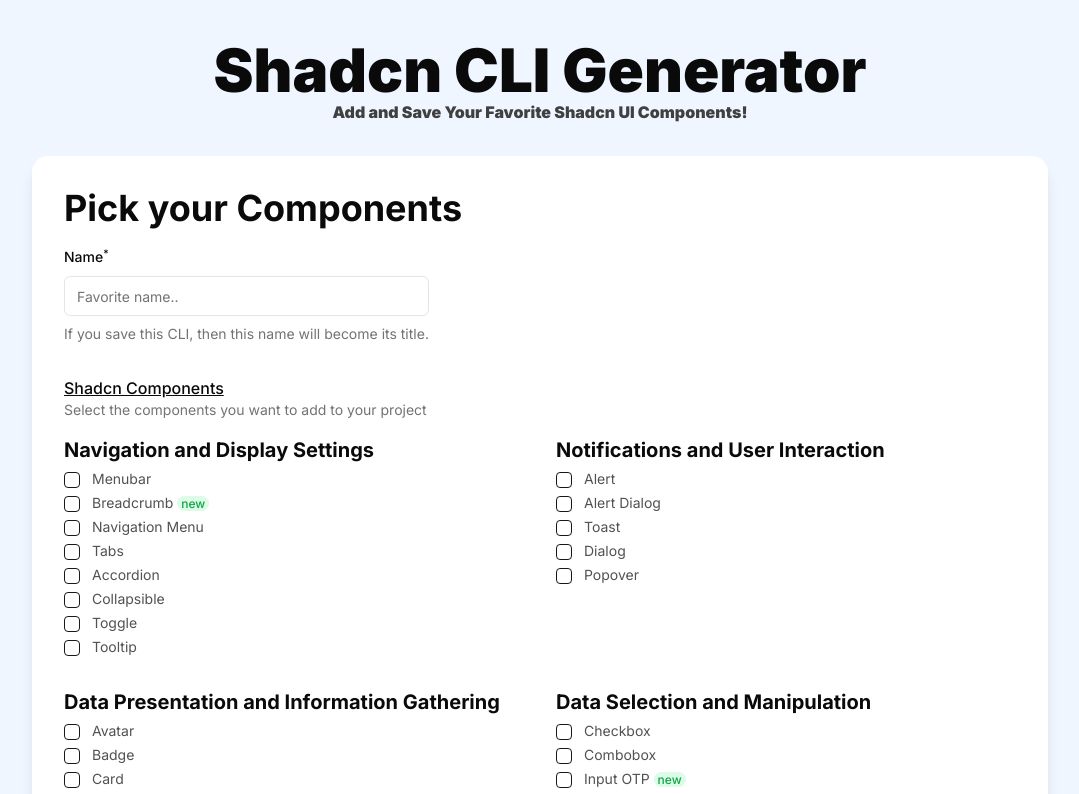
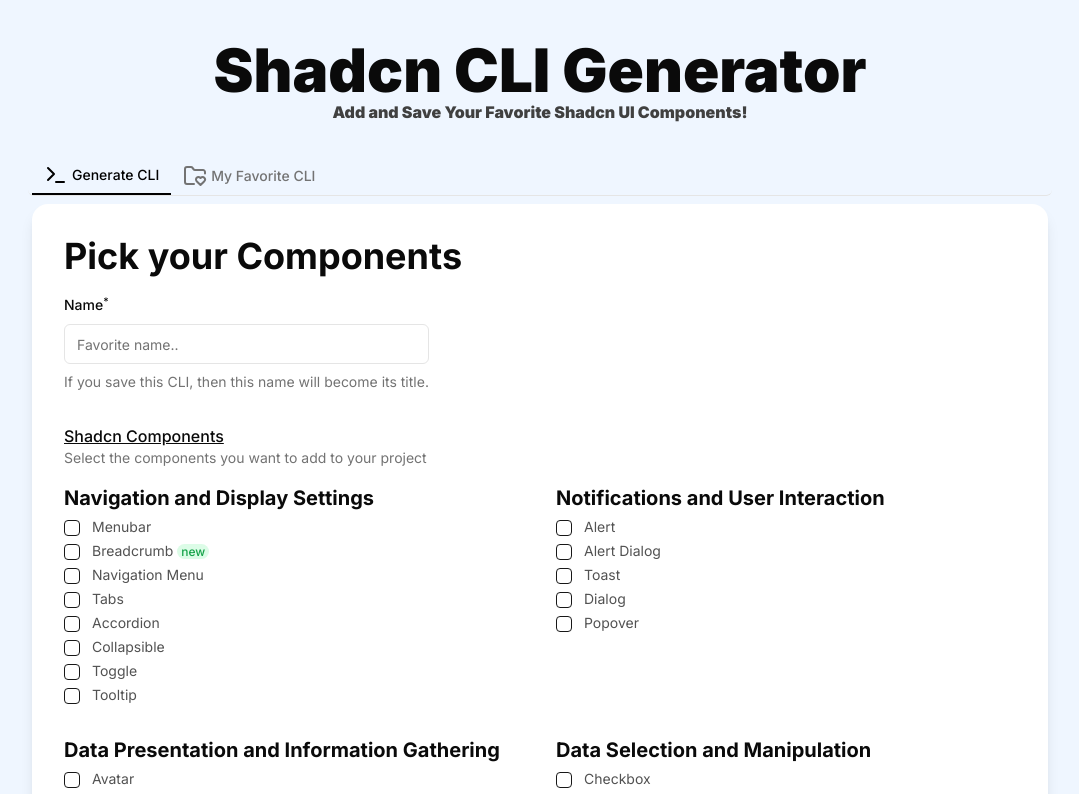
Before and after one commit to agusTrih/Shadcn-cli-generator, a Next.js app: page / in a window 1280 px wide. Shown: the top 794 px of the page, without its empty margins (100-1179 px from the left). Built offline with nearby package versions, Linux system fonts and the light colour scheme.

Commit message:
fix: favorite cli displayed

```diff
--- a/package.json
+++ b/package.json
@@ -14,6 +14,7 @@
     "@radix-ui/react-dialog": "^1.0.5",
     "@radix-ui/react-label": "^2.0.2",
     "@radix-ui/react-slot": "^1.0.2",
+    "@radix-ui/react-tabs": "^1.0.4",
     "@tailwindcss/typography": "^0.5.12",
     "class-variance-authority": "^0.7.0",
     "clsx": "^2.1.0",
--- a/src/app/layout.tsx
+++ b/src/app/layout.tsx
@@ -18,7 +18,7 @@
 	return (
 		<html lang='en'>
 			<body className={inter.className}>{children}</body>
-			<Toaster />
+			<Toaster richColors />
 		</html>
 	);
 }
--- a/src/app/page.tsx
+++ b/src/app/page.tsx
@@ -1,5 +1,4 @@
-import FormGenerateCode from "@/components/FormGenerateCode";
-import Image from "next/image";
+import TabsHome from "@/components/TabsHome";
 
 export default function Home() {
 	return (
@@ -12,6 +11,7 @@
 					<p className='text-base font-black text-center mb-4 text-neutral-700'>
 						Add and Save Your Favorite Shadcn UI Components!
 					</p>
+
 					{/* <div className='prose max-w-full  prose-p:text-neutral-400 text-sm'>
 						<p>
 							Shadcn Component CLI Hub is your go-to platform for discovering,
@@ -23,12 +23,9 @@
 							Component CLI Hub!
 						</p>
 					</div> */}
-				</div>
+				</div>{" "}
+				<TabsHome />
 				{/* section form */}
-				<div className='  bg-white p-4 md:p-8 mx-1 rounded-2xl shadow-lg'>
-					<h2 className='mb-4 text-4xl font-bold'> Pick your Components</h2>
-					<FormGenerateCode />
-				</div>
 			</div>
 		</div>
 	);
--- /dev/null
+++ b/src/components/FavoriteCli.tsx
@@ -0,0 +1,49 @@
+"use client";
+
+import { KEY_NAME } from "@/constant";
+import useCopyToClipboard from "@/hooks/useCopyToClipboard";
+import { getLocalStorage } from "@/lib/utils";
+import { DataStored } from "@/types";
+import { CheckCircle, Copy, X } from "lucide-react";
+import { FC } from "react";
+import { Button } from "./ui/button";
+interface FavoriteCliProps {}
+
+const FavoriteCli: FC<FavoriteCliProps> = ({}) => {
+	const { copyToClipboard, status } = useCopyToClipboard();
+	const data: DataStored[] | [] = getLocalStorage(KEY_NAME) || [];
+	if (!data) return <>Loading..</>;
+	if (!data.length) return <div>Empty data</div>;
+	return (
+		<div className='mx-1'>
+			{data?.map((item) => {
+				return (
+					<div key={item?.name} className='mb-4 p-4 rounded-md bg-background '>
+						<h5 className='font-bold mb-2 text-xl border-b'>{item?.name}</h5>
+						{/* code */}
+						<pre className='bg-neutral-800 text-neutral-50 p-4 rounded-md relative w-full'>
+							<code className='whitespace-break-spaces '>
+								<div className='mr-2'>{item?.cli}</div>
+							</code>
+							<Button
+								type='button'
+								size='sm'
+								className='absolute top-1 right-1 bg-opacity-10 '
+								onClick={() => {
+									copyToClipboard(`${item?.cli}`);
+								}}
+							>
+								<div className='flex gap-x-1 items-center'>
+									<span className='sr-only'>Copy</span>
+									<Copy size={14} />
+								</div>
+							</Button>
+						</pre>
+					</div>
+				);
+			})}
+		</div>
+	);
+};
+
+export default FavoriteCli;
--- /dev/null
+++ b/src/components/TabsHome.tsx
@@ -0,0 +1,34 @@
+import { FC, useState } from "react";
+import FavoriteCli from "@/components/FavoriteCli";
+import FormGenerateCode from "@/components/FormGenerateCode";
+import Image from "next/image";
+import { Tabs, TabsContent, TabsList, TabsTrigger } from "@/components/ui/tabs";
+import { FolderHeartIcon, Terminal } from "lucide-react";
+interface TabsHomeProps {}
+
+const TabsHome: FC<TabsHomeProps> = ({}) => {
+	return (
+		<Tabs defaultValue='cli' className='w-full'>
+			<TabsList>
+				<TabsTrigger value='cli'>
+					<Terminal className='mr-1' /> Generate CLI
+				</TabsTrigger>
+				<TabsTrigger value='love'>
+					<FolderHeartIcon className='mr-1' />
+					My Favorite CLI
+				</TabsTrigger>
+			</TabsList>
+			<TabsContent value='cli'>
+				<div className='  bg-white p-4 md:p-8 mx-1 rounded-2xl shadow-lg'>
+					<h2 className='mb-4 text-4xl font-bold'> Pick your Components</h2>
+					<FormGenerateCode />
+				</div>
+			</TabsContent>
+			<TabsContent value='love'>
+				<FavoriteCli />
+			</TabsContent>
+		</Tabs>
+	);
+};
+
+export default TabsHome;
--- a/src/components/ui/dialog.tsx
+++ b/src/components/ui/dialog.tsx
@@ -38,7 +38,7 @@
 		<DialogPrimitive.Content
 			ref={ref}
 			className={cn(
-				"fixed left-[50%] top-[50%] z-50 grid w-full max-w-xl translate-x-[-50%] translate-y-[-50%] gap-4 border bg-background p-6 shadow-lg duration-200 data-[state=open]:animate-in data-[state=closed]:animate-out data-[state=closed]:fade-out-0 data-[state=open]:fade-in-0 data-[state=closed]:zoom-out-95 data-[state=open]:zoom-in-95 data-[state=closed]:slide-out-to-left-1/2 data-[state=closed]:slide-out-to-top-[48%] data-[state=open]:slide-in-from-left-1/2 data-[state=open]:slide-in-from-top-[48%] sm:rounded-lg",
+				"fixed left-[50%] top-[50%] z-50 grid w-full max-w-[320px] sm:max-w-xl translate-x-[-50%] translate-y-[-50%] gap-4 border bg-background p-4 md:p-6 shadow-lg duration-200 data-[state=open]:animate-in data-[state=closed]:animate-out data-[state=closed]:fade-out-0 data-[state=open]:fade-in-0 data-[state=closed]:zoom-out-95 data-[state=open]:zoom-in-95 data-[state=closed]:slide-out-to-left-1/2 data-[state=closed]:slide-out-to-top-[48%] data-[state=open]:slide-in-from-left-1/2 data-[state=open]:slide-in-from-top-[48%] rounded-lg",
 				className
 			)}
 			{...props}
--- /dev/null
+++ b/src/components/ui/tabs.tsx
@@ -0,0 +1,55 @@
+"use client";
+
+import * as React from "react";
+import * as TabsPrimitive from "@radix-ui/react-tabs";
+
+import { cn } from "@/lib/utils";
+
+const Tabs = TabsPrimitive.Root;
+
+const TabsList = React.forwardRef<
+	React.ElementRef<typeof TabsPrimitive.List>,
+	React.ComponentPropsWithoutRef<typeof TabsPrimitive.List>
+>(({ className, ...props }, ref) => (
+	<TabsPrimitive.List
+		ref={ref}
+		className={cn(
+			"inline-flex h-10 items-center w-full justify-start rounded-md border-b bg-none p-1 text-black ",
+			className
+		)}
+		{...props}
+	/>
+));
+TabsList.displayName = TabsPrimitive.List.displayName;
+
+const TabsTrigger = React.forwardRef<
+	React.ElementRef<typeof TabsPrimitive.Trigger>,
+	React.ComponentPropsWithoutRef<typeof TabsPrimitive.Trigger>
+>(({ className, ...props }, ref) => (
+	<TabsPrimitive.Trigger
+		ref={ref}
+		className={cn(
+			"inline-flex bg-transparent rounded-none items-center justify-center whitespace-nowrap shadow-none  px-3 py-1.5 text-sm font-medium ring-offset-background transition-all focus-visible:outline-none focus-visible:ring-2 focus-visible:ring-ring focus-visible:ring-offset-2 disabled:pointer-events-none disabled:opacity-50 text-muted-foreground data-[state=active]:border-b-2 data-[state=active]:text-black data-[state=active]:border-black data-[state=active]:bg-transparent ",
+			className
+		)}
+		{...props}
+	/>
+));
+TabsTrigger.displayName = TabsPrimitive.Trigger.displayName;
+
+const TabsContent = React.forwardRef<
+	React.ElementRef<typeof TabsPrimitive.Content>,
+	React.ComponentPropsWithoutRef<typeof TabsPrimitive.Content>
+>(({ className, ...props }, ref) => (
+	<TabsPrimitive.Content
+		ref={ref}
+		className={cn(
+			"mt-2 ring-offset-background focus-visible:outline-none focus-visible:ring-2 focus-visible:ring-ring focus-visible:ring-offset-2",
+			className
+		)}
+		{...props}
+	/>
+));
+TabsContent.displayName = TabsPrimitive.Content.displayName;
+
+export { Tabs, TabsList, TabsTrigger, TabsContent };
--- /dev/null
+++ b/src/constant.ts
@@ -0,0 +1 @@
+export const KEY_NAME = 'favorite';
--- a/src/hooks/useCopyToClipboard.tsx
+++ b/src/hooks/useCopyToClipboard.tsx
@@ -1,4 +1,5 @@
 import { useState } from "react";
+import { toast } from "sonner";
 
 type CopyToClipboardStatus = "idle" | "success" | "error";
 
@@ -17,12 +18,13 @@
 			if (navigator.clipboard && navigator.clipboard.writeText) {
 				await navigator.clipboard.writeText(text);
 				setStatus("success");
+				toast.success("Success Copy CLI to clipboard");
 			} else {
 				throw new Error("Clipboard API is not available");
 			}
 		} catch (error) {
 			setStatus("error");
-			console.error("Failed to copy text to clipboard:", error);
+			toast.error(`Failed to copy text to clipboard: ${error}`);
 		} finally {
 			const TIMEOUT_DELAY_MS = 5000;
 			// Setelah 5 detik, kembalikan status ke 'idle'
```
Also changed, not shown: src/components/PopUpCopy.tsx (+17 -9 lines), 1 other file (tests, documents, lock files or other folders).
